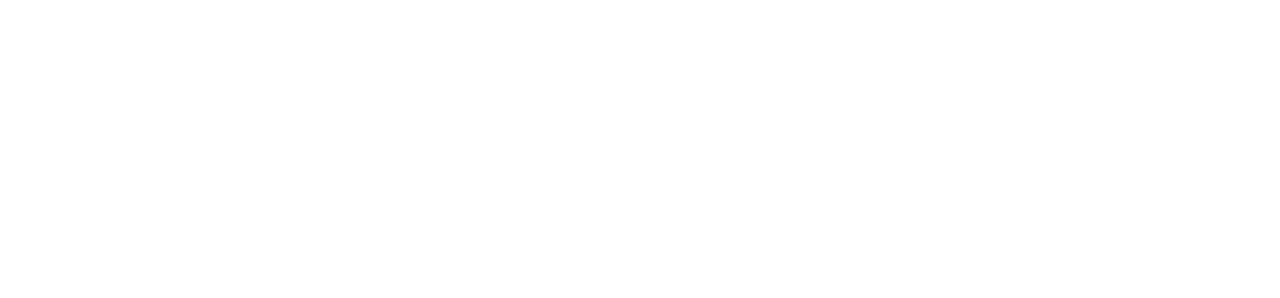
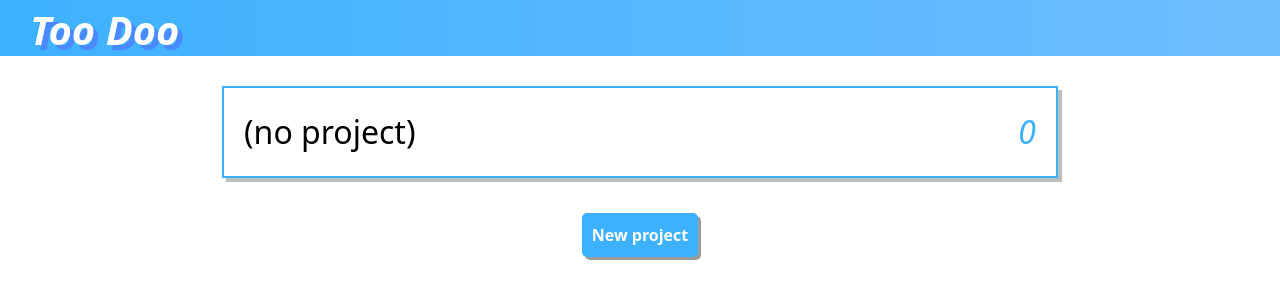
Before and after one commit to Liiam99/odin-todo-list, a website built with webpack: page src/template.html in a window 1280 px wide. Built offline with nearby package versions, Linux system fonts and the light colour scheme.

Commit message:
Add home view that shows all projects

```diff
--- /dev/null
+++ b/src/homeView.js
@@ -0,0 +1,33 @@
+export default function loadHomeView(projects) {
+    const homeContainer = document.createElement('div');
+    homeContainer.id = 'home';
+
+    const projectList = document.createElement('ul');
+    projectList.className = 'project-list';
+    homeContainer.appendChild(projectList);
+
+    projects.forEach((project) => {
+        const listItem = document.createElement('li');
+
+        const listButton = document.createElement('button');
+        listButton.type = 'button';
+        listButton.className = 'project-list-item';
+        listButton.textContent = project.title;
+
+        const listCount = document.createElement('span');
+        listCount.className = 'project-list-todo-count';
+        listCount.textContent = project.getTodoCount();
+        listButton.appendChild(listCount);
+
+        listItem.appendChild(listButton);
+        projectList.appendChild(listItem);
+    })
+
+    const newProjectButton = document.createElement('button');
+    newProjectButton.type = 'button';
+    newProjectButton.className = 'new-project';
+    newProjectButton.textContent = 'New project';
+    homeContainer.appendChild(newProjectButton);
+
+    return homeContainer;
+}
--- a/src/index.js
+++ b/src/index.js
@@ -1 +1,13 @@
 import "./styles.css";
+import createProject from "./project";
+import loadHomeView from "./homeView";
+
+(() => {
+    const projects = []
+    const project = createProject('(no project)');
+    projects.push(project);
+
+    const homeContainer = loadHomeView(projects);
+    const contentContainer = document.querySelector('#content');
+    contentContainer.appendChild(homeContainer);
+})();;
--- /dev/null
+++ b/src/project.js
@@ -0,0 +1,17 @@
+export default function createProject(title) {
+    const todos = [];
+
+    function addToDo(todo) {
+        todos.push(todo);
+    }
+
+    function removeToDo(todo) {
+        todos.splice(todos.indexOf(todo), 1);
+    }
+
+    function getTodoCount() {
+        return todos.length;
+    }
+
+    return { title, addToDo, getTodoCount, removeToDo };
+}
--- a/src/styles.css
+++ b/src/styles.css
@@ -52,3 +52,101 @@ h1, h2, h3, h4, h5, h6 {
 #root, #__next {
   isolation: isolate;
 }
+
+:root {
+  font-family: system-ui, -apple-system, BlinkMacSystemFont, 'Segoe UI', Roboto, Oxygen, Ubuntu, Cantarell, 'Open Sans', 'Helvetica Neue', sans-serif;
+  --primary: rgb(61, 177, 255);
+}
+
+body {
+  height: 100vh;
+}
+
+ul {
+  padding: 0;
+  list-style: none;
+}
+
+nav {
+  background-image: linear-gradient(90deg,var(--primary), rgb(110, 190, 255));
+  padding-left: 30px;
+  height: 7vh;
+}
+
+nav a {
+  text-decoration: none;
+  color: white;
+  font-size: 2.5rem;
+  font-style: italic;
+  font-weight: 600;
+  text-shadow: 5px 5px rgb(74, 137, 255);
+}
+
+#content {
+  height: 93vh;
+}
+
+#home {
+  display: flex;
+  flex-direction: column;
+  align-items: center;
+  max-height: 100%;
+}
+
+.project-list {
+  width: max(350px, 70vw);
+  overflow: scroll;
+  padding-bottom: 5px;
+  margin-bottom: 30px;
+}
+
+.project-list li {
+  display: flex;
+}
+
+.project-list-item {
+  flex: auto;
+  display: flex;
+  justify-content: space-between;
+  font-size: 2rem;
+  padding: 20px;
+  border: 2px solid var(--primary);
+  margin: 30px 30px 0px;
+  box-shadow: 4px 4px rgba(143, 143, 143, 0.589);
+  font-weight: 500;
+  background-color: transparent;
+}
+
+.project-list-item:hover {
+  animation-name: hover;
+  animation-duration: 0.2s;
+  animation-fill-mode: forwards;
+  cursor: pointer;
+}
+
+@keyframes hover {
+  from {transform: scale(1);}
+  to {transform: scale(1.03);}
+}
+
+.project-list-todo-count {
+  font-style: italic;
+  color: var(--primary);
+}
+
+.new-project {
+  padding: 10px;
+  background-color: var(--primary);
+  border: none;
+  color: white;
+  font-weight: bold;
+  box-shadow: 3px 3px rgb(155, 155, 155);
+  border-radius: 5px;
+  margin-bottom: 30px;
+}
+
+.new-project:hover {
+  cursor: pointer;
+  animation: hover 0.1s forwards;
+  filter: brightness(95%);
+}
--- a/src/template.html
+++ b/src/template.html
@@ -3,9 +3,15 @@
 <head>
     <meta charset="UTF-8">
     <meta name="viewport" content="width=device-width, initial-scale=1.0">
-    <title>Title</title>
+    <title>Too Doo</title>
 </head>
 <body>
+    <nav>
+        <a href="./">
+            Too Doo
+        </a>
+    </nav>
 
+    <div id="content"></div>
 </body>
 </html>
```
Also changed, not shown: src/todo.js (added, +37 -0 lines), src/projectView.js (added), src/todoView.js (added), 1 other file.
